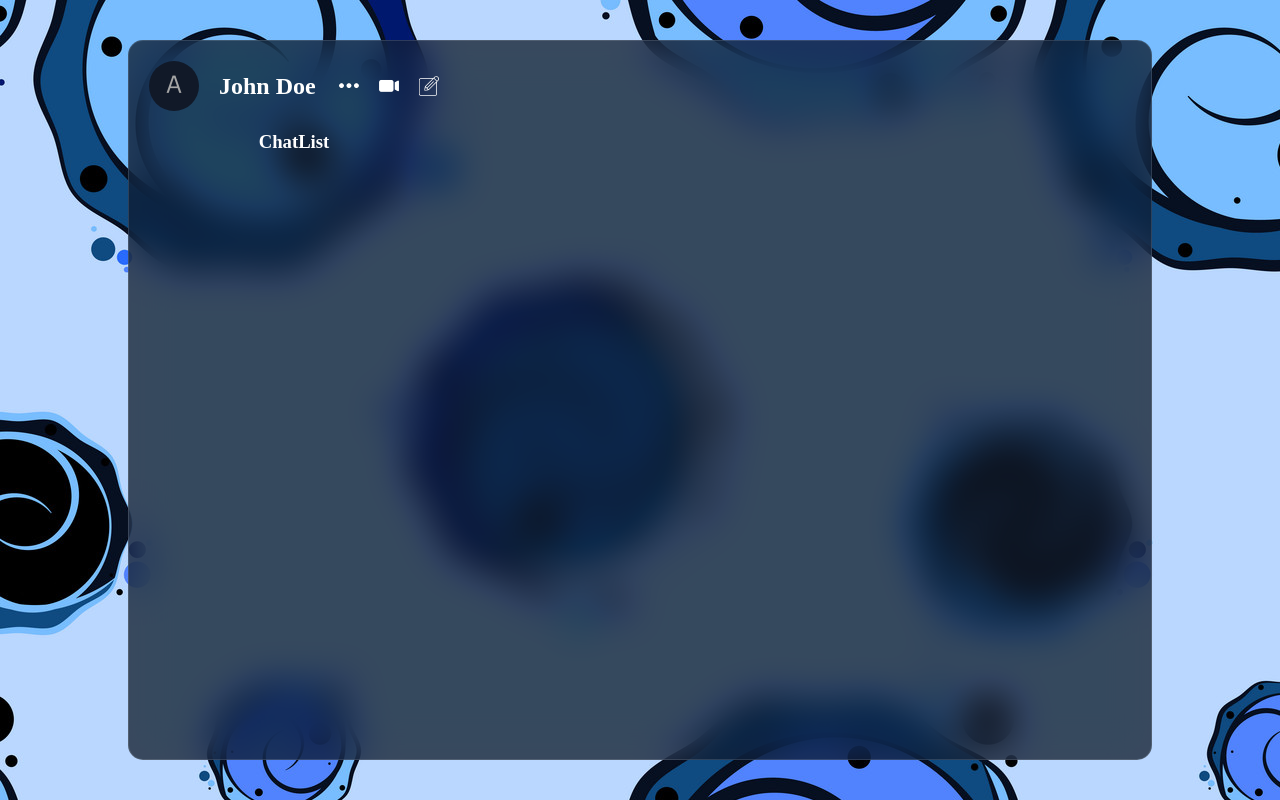
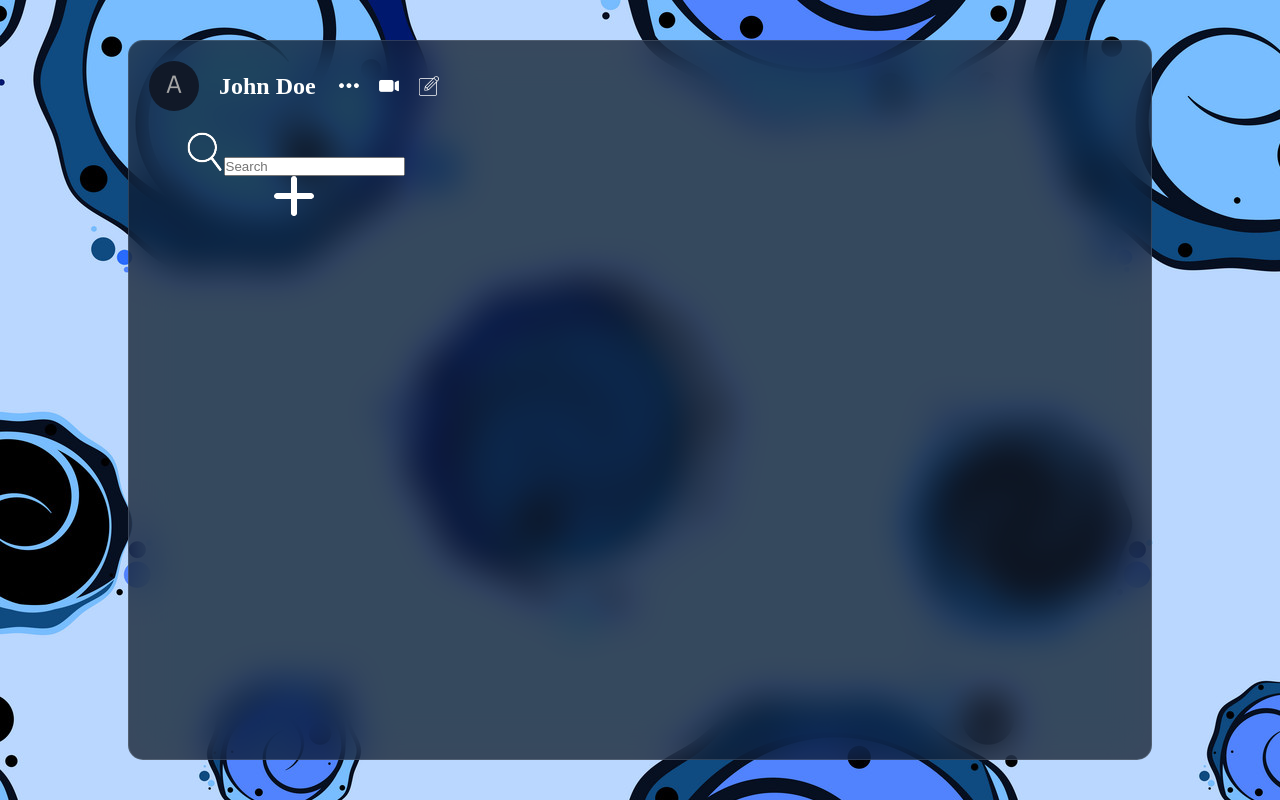
Before and after one commit to MarkiMark01/quickchat_vite_firebase_zustand, a React (Vite) app: page / in a window 1280 px wide. Built offline with nearby package versions, Linux system fonts and the light colour scheme.

Commit message:
updated jsx markup in ChatList

```diff
--- a/src/components/list/chatList/ChatList.jsx
+++ b/src/components/list/chatList/ChatList.jsx
@@ -3,7 +3,13 @@ import "./chatList.css";
 const ChatList = () => {
   return (
     <section className="chatList">
-      <h1>ChatList</h1>
+      <div className="search">
+        <div className="searchBar">
+          <img src="./search.png" alt="search" />
+          <input type="text" placeholder="Search" />
+        </div>
+        <img src="./plus.png" alt="Plus" />
+      </div>
     </section>
   );
 };
```
